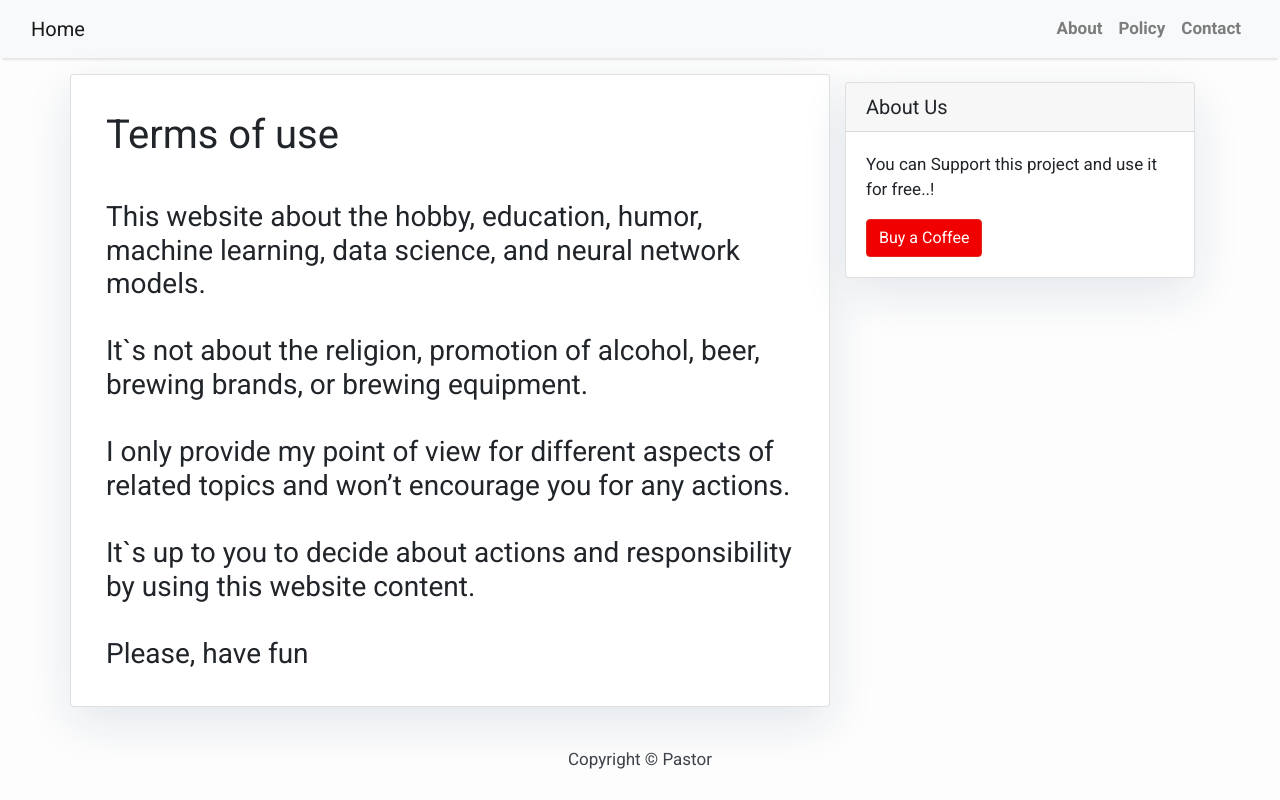
After one commit to StenkinVlad/what2brew, a Django app: template blog/templates/terms_of_use.html in a window 1280 px wide. The commit adds this page. Run offline with Django 3.2, Linux system fonts and the light colour scheme; the template is opened without the code that fills it, so the values that code supplies are empty; some libraries are stand-ins or nearby versions.

Commit message:
working about and terms pages

```diff
--- a/blog/templates/base.html
+++ b/blog/templates/base.html
@@ -44,10 +44,10 @@
                 <div class="collapse navbar-collapse" id="navbarResponsive">
                     <ul class="navbar-nav ml-auto">
                         <li class="nav-item text-black">
-                            <a class="nav-link text-black font-weight-bold" href="../13">About</a>
+                            <a class="nav-link text-black font-weight-bold" href="../about">About</a>
                         </li>
                         <li class="nav-item text-black">
-                            <a class="nav-link text-black font-weight-bold" href="13">Policy</a>
+                            <a class="nav-link text-black font-weight-bold" href="../terms">Policy</a>
                         </li>
                         <li class="nav-item text-black">
                             <a class="nav-link text-black font-weight-bold" href="~/13">Contact</a>
--- /dev/null
+++ b/blog/templates/terms_of_use.html
@@ -0,0 +1,24 @@
+{% extends 'base.html' %} {% block content %}
+
+<div class="container">
+  <div class="row">
+    <div class="col-md-8 card mb-4  mt-3 left  top">
+      <div class="card-body">
+        <p class=" text-center ">
+        <h1>Terms of use</h1>
+        <h3>
+
+          <br>This website about the hobby, education, humor, machine learning, data science, and neural network models.</br>
+          <br>It`s not about the religion, promotion of alcohol, beer, brewing brands, or brewing equipment.</br>
+          <br>I only provide my point of view for different aspects of related topics and won’t encourage you for any actions.</br>
+          <br>It`s up to you to decide about actions and responsibility by using this website content.</br>
+          <br>Please, have fun</br>
+          </p>
+        </h3>
+      </div>
+    </div>
+    {% block sidebar %} {% include 'sidebar.html' %} {% endblock sidebar %}
+  </div>
+</div>
+
+{% endblock content %}
--- a/blog/urls.py
+++ b/blog/urls.py
@@ -5,6 +5,8 @@ urlpatterns = [
     path('', views.PostList.as_view(), name='home'),
     path('<slug:slug>/', views.PostDetail.as_view(), name='post_detail'),
     path('13', views.page13),
+    path('about', views.about_me),
+    path('terms', views.terms),
 ]
 
 
--- a/blog/views.py
+++ b/blog/views.py
@@ -21,3 +21,9 @@ class PostDetail(generic.DetailView):
 # from django.http import HttpResponse
 def page13(request):
     return render (request, '13.html')
+
+def about_me(request):
+    return render (request, 'about_me.html')
+
+def terms(request):
+    return render (request, 'terms_of_use.html')
```
Also changed, not shown: blog/templates/about_me.html (added, +15 -0 lines).
